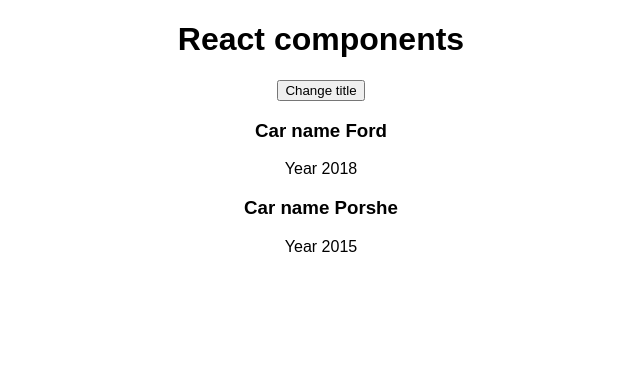
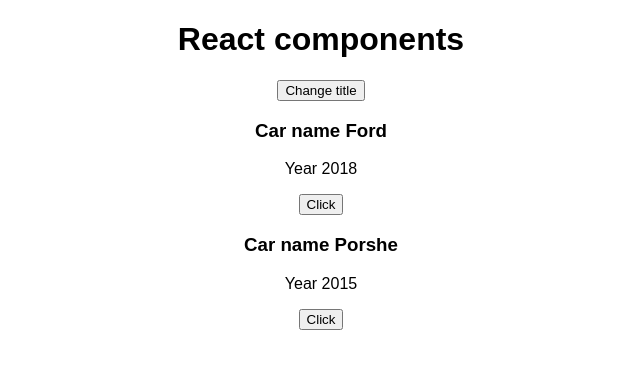
Before and after one commit to Artem-Zhuravlev/cars-app, a React (Create React App) app: page / in a window 1280 px wide. Shown: the top 368 px of the page, without its empty margins (319-959 px from the left). Built offline with nearby package versions, Linux system fonts and the light colour scheme.

Commit message:
add new method onChangeTitle in Car.js component

```diff
--- a/src/App.js
+++ b/src/App.js
@@ -12,9 +12,9 @@ class App extends Component {
     pageTitle: 'React components'
   }
 
-  changeTitleHandler = () => {
+  changeTitleHandler = newTitle => {
     this.setState({
-      pageTitle: 'Well done'
+      pageTitle: newTitle
     })
   }
 
@@ -29,9 +29,15 @@ class App extends Component {
     return (
       <div style={divStyle}>
         <h1>{this.state.pageTitle}</h1>
-        <button onClick ={this.changeTitleHandler}>Change title</button>
-        <Car name={cars[0].name} year={cars[0].year}/>
-        <Car name={cars[1].name} year={cars[1].year}/>
+        <button onClick = {this.changeTitleHandler.bind(this, 'Changed')}>Change title</button>
+        <Car
+          name={cars[0].name}
+          year={cars[0].year}
+          onChangeTitle = {this.changeTitleHandler.bind(this, cars[0].name)}/>
+        <Car
+          name={cars[1].name}
+          year={cars[1].year}
+          onChangeTitle = {this.changeTitleHandler.bind(this, cars[1].name)}/>
 
       </div>
     );
--- a/src/Car/Car.js
+++ b/src/Car/Car.js
@@ -5,6 +5,7 @@ const Car = (props) => {
     <div>
       <h3> Car name {props.name}</h3>
       <p>Year {props.year}</p>
+      <button onClick={props.onChangeTitle}>Click</button>
     </div>
   );
 };
```
